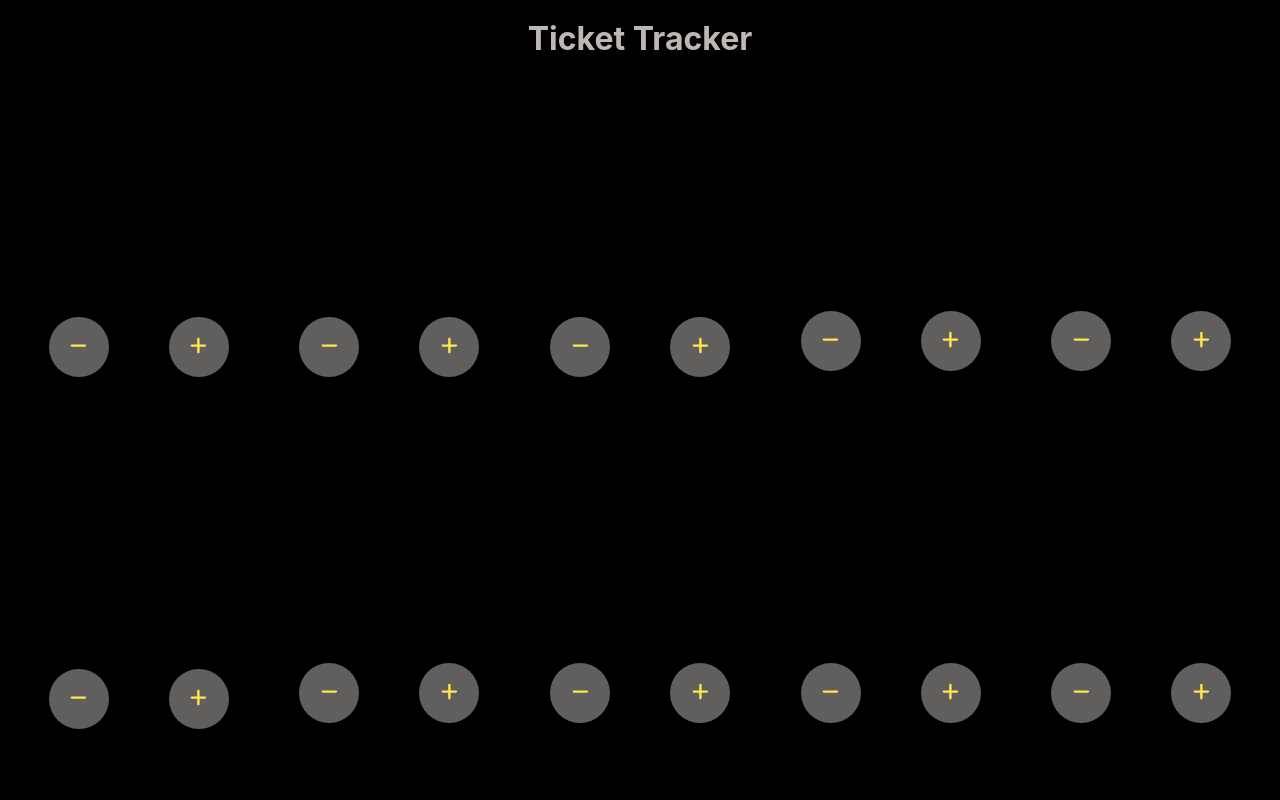
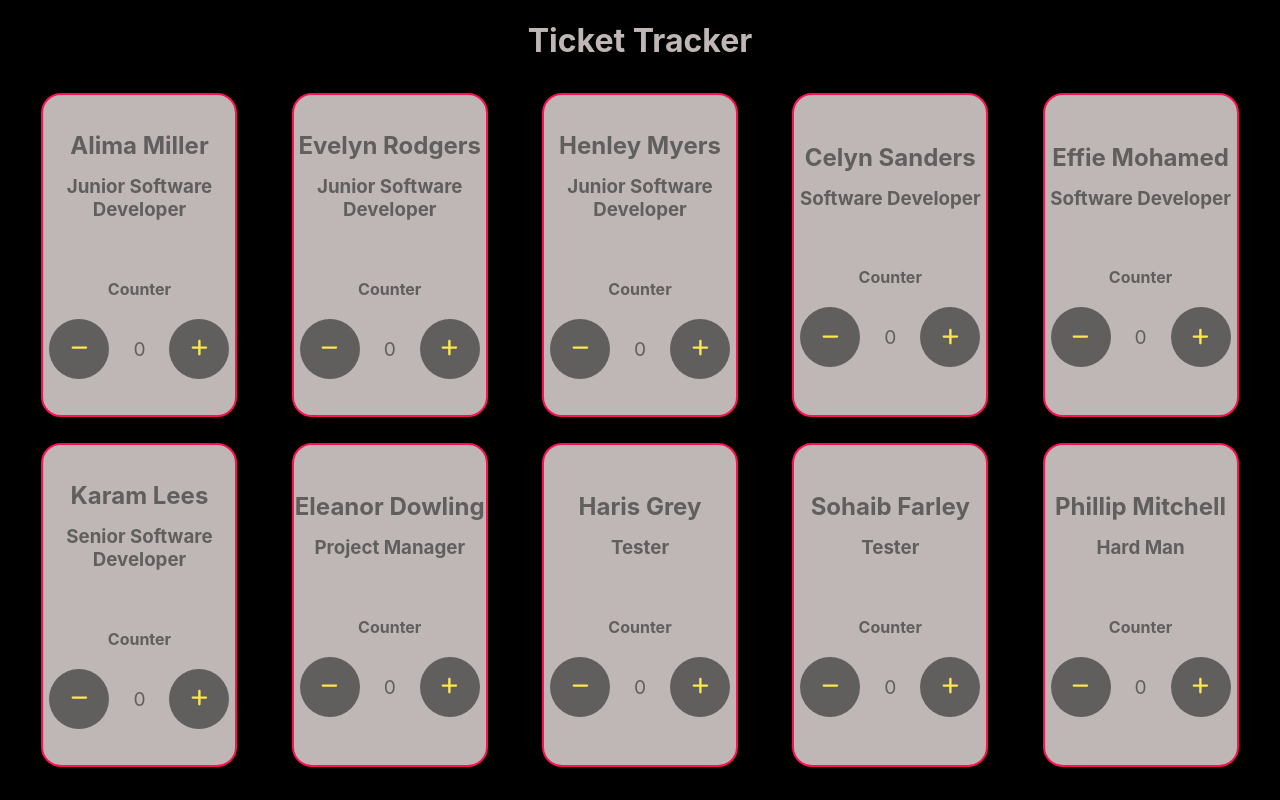
Before and after one commit to HPTR/ticket-tracker, a React (Create React App) app: page / in a window 1280 px wide. Built offline with nearby package versions, Linux system fonts and the light colour scheme.

Commit message:
Add various tracker styles

```diff
--- a/src/components/Tracker/Tracker.scss
+++ b/src/components/Tracker/Tracker.scss
@@ -2,15 +2,31 @@
 
 .tracker {
     display: flex;
-    justify-content: space-evenly;
+    justify-content: center;
     align-items: center;
     flex-direction: column;
     border: 1px solid black;
     width: 15%;
     height: 40vh;
-    margin: 15px;
+    margin: 1%;
+    background-color: $color-lightgrey;
+    color: $color-darkgrey;
+    border: 2px solid $color-red;
+    border-radius: 20px;
+    transition: 1s;
+    text-align: center;
 
-    &__title {
-        width: 100%;
+    &:hover {
+        box-shadow: 0px 0px 30px 2px $color-red;
+        transition: 0.3s;
+    }
+
+    &__name {
+        font-weight: bold;
+        margin-bottom: 8%;
+    }
+
+    &__role {
+        margin-bottom: 30%;
     }
 }
```
